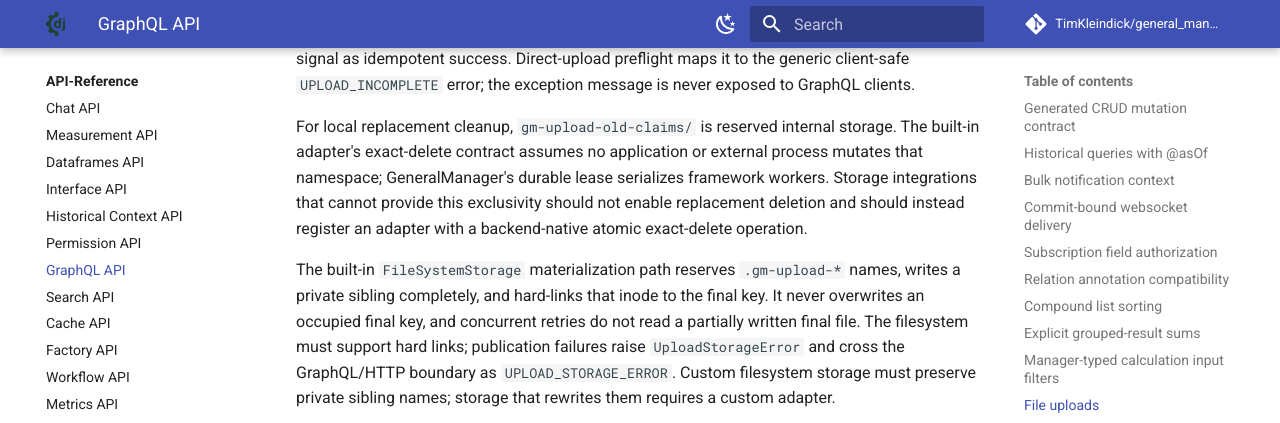
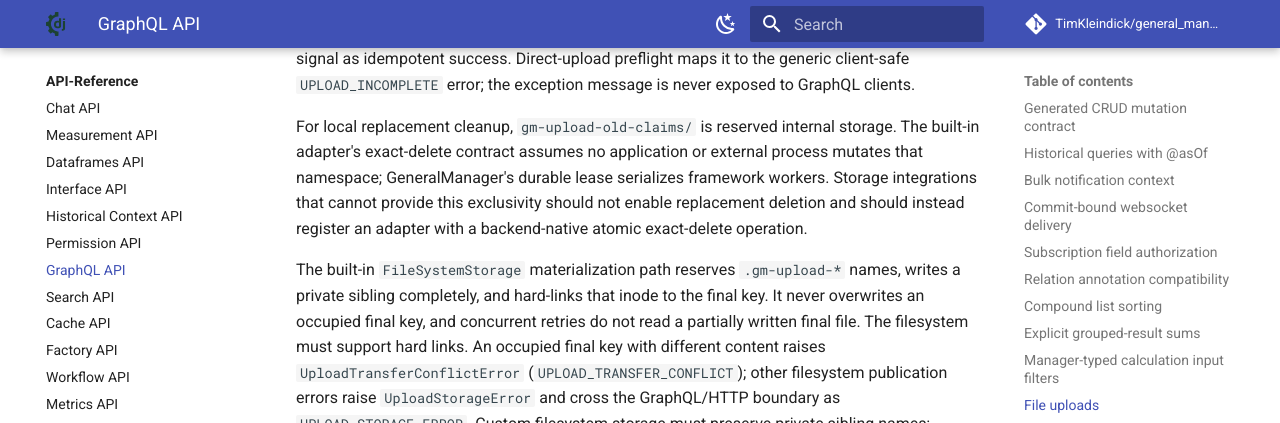
Before and after one commit to TimKleindick/general_manager, an MkDocs documentation site: the page built from docs/api/graphql.md, in a window 1280 px wide and 900 px high, scrolled down 11567 px, cut to the strip 0-423 px from the top of the window. Built offline with MkDocs 1.6.1 and Material for MkDocs 9.7.7, drawn with Linux system fonts in a browser that asks for light colours; comment, search, counter and statistics services are not loaded.

Commit message:
docs: clarify refresh timing and upload publication errors

```diff
--- a/docs/api/graphql.md
+++ b/docs/api/graphql.md
@@ -533,10 +533,12 @@ an adapter with a backend-native atomic exact-delete operation.
 The built-in `FileSystemStorage` materialization path reserves `.gm-upload-*`
 names, writes a private sibling completely, and hard-links that inode to the
 final key. It never overwrites an occupied final key, and concurrent retries do
-not read a partially written final file. The filesystem must support hard links;
-publication failures raise `UploadStorageError` and cross the GraphQL/HTTP
-boundary as `UPLOAD_STORAGE_ERROR`. Custom filesystem storage must preserve
-private sibling names; storage that rewrites them requires a custom adapter.
+not read a partially written final file. The filesystem must support hard links.
+An occupied final key with different content raises `UploadTransferConflictError`
+(`UPLOAD_TRANSFER_CONFLICT`); other filesystem publication errors raise
+`UploadStorageError` and cross the GraphQL/HTTP boundary as
+`UPLOAD_STORAGE_ERROR`. Custom filesystem storage must preserve private sibling
+names; storage that rewrites them requires a custom adapter.
 
 ::: general_manager.uploads.config.FileUploadPolicy
 
```
Also changed, not shown: docs/api/cache.md (+4 -1 lines), docs/concepts/graphql/file_uploads.md (+4 -2 lines).
